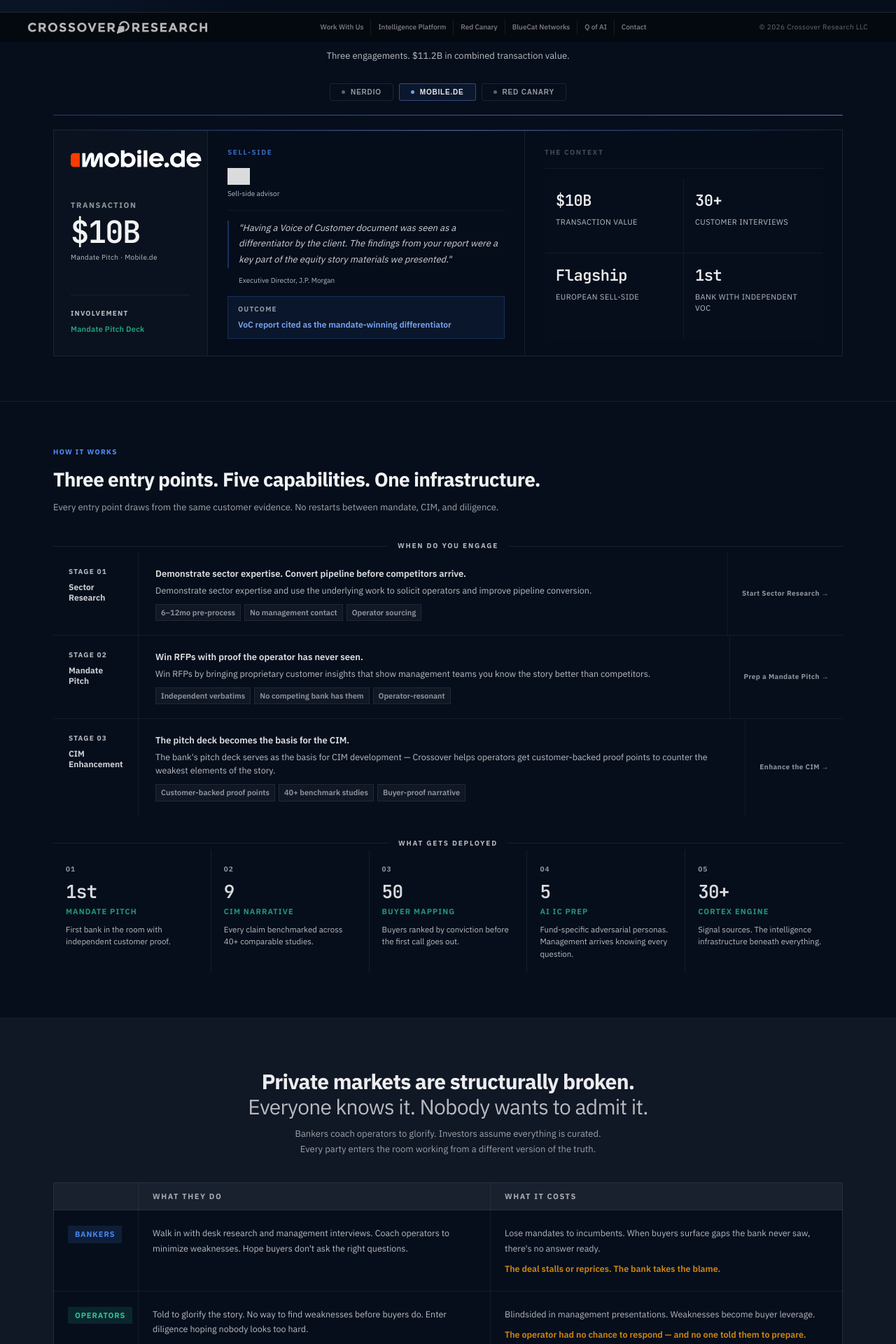
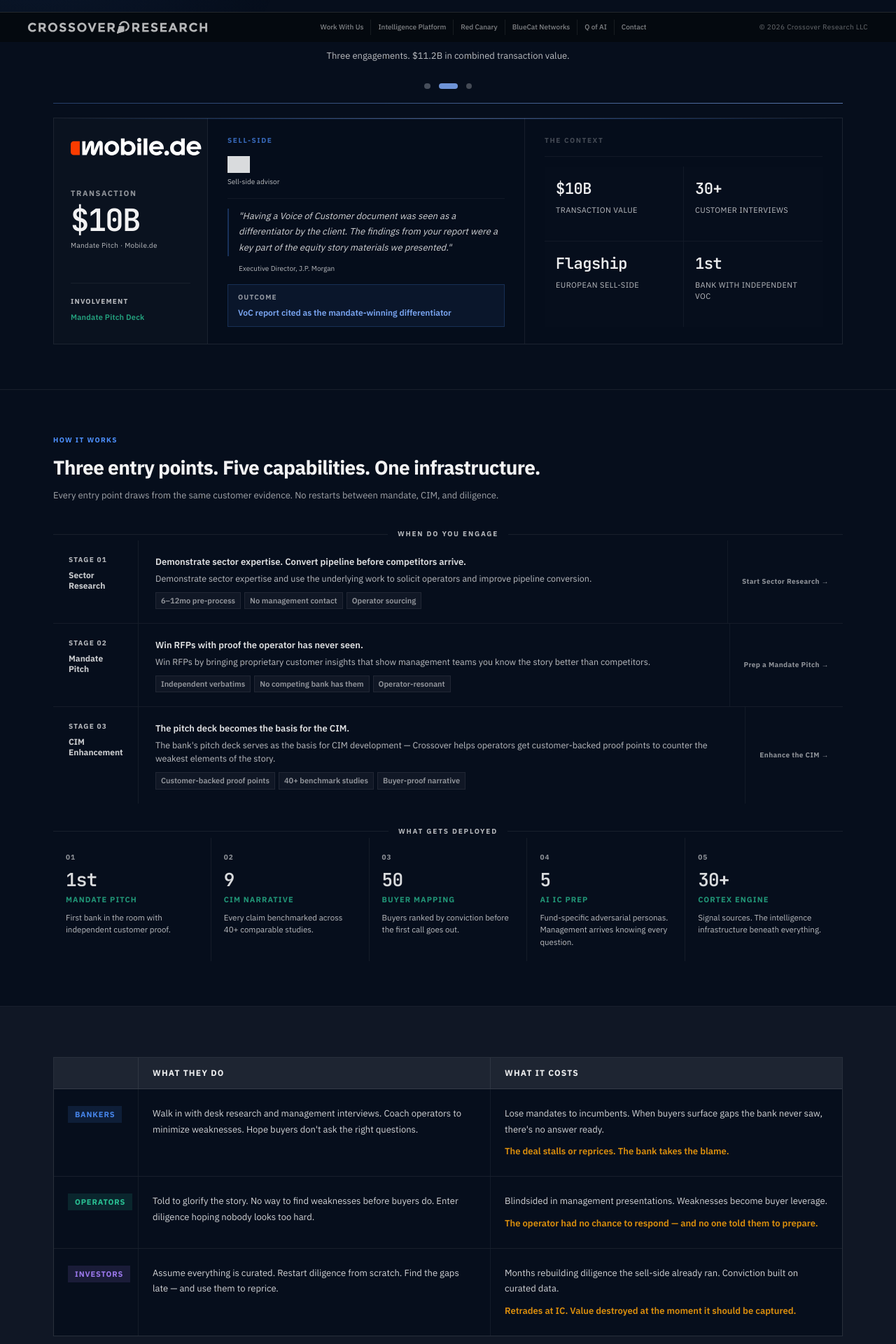
Before and after one commit to Crossover-Research/sell-side-overview-site, a Next.js app: page /intelligence in a window 1280 px wide. Shown: the part 740-2660 px from the top of the page at 70% size. Built offline with nearby package versions, Linux system fonts and the light colour scheme; grey boxes are pictures that could not be loaded.

Commit message:
DealProof: dot-only tab indicators with timed rotation; MarketProblem: table first, white header text, stronger body text

```diff
--- a/components/DealProof.tsx
+++ b/components/DealProof.tsx
@@ -164,35 +164,23 @@ export function DealProof() {
           <div style={{ fontSize: 13, color: 'rgba(255,255,255,.72)' }}>Three engagements. $11.2B in combined transaction value.</div>
         </div>
 
-        {/* Tab selectors */}
-        <div style={{ display: 'flex', justifyContent: 'center', gap: 8, marginBottom: 20 }}>
-          {DEALS.map((d, i) => (
+        {/* Tab selectors — dots only, timed rotation */}
+        <div style={{ display: 'flex', justifyContent: 'center', gap: 12, marginBottom: 20 }}>
+          {DEALS.map((_, i) => (
             <button
               key={i}
               onClick={() => goTo(i)}
               style={{
-                display: 'flex', alignItems: 'center', gap: 8,
-                padding: '6px 16px',
-                border: `1px solid ${active === i ? 'rgba(130,175,255,.35)' : 'rgba(255,255,255,.09)'}`,
-                background: active === i ? 'rgba(77,144,254,.08)' : 'transparent',
-                borderRadius: 3,
+                width: active === i ? 28 : 8,
+                height: 8,
+                borderRadius: 4,
+                padding: 0,
+                border: 'none',
+                background: active === i ? 'rgba(130,175,255,.85)' : 'rgba(255,255,255,.25)',
                 cursor: 'pointer',
-                transition: 'all .2s ease',
+                transition: 'all .3s ease',
               }}
-            >
-              <span style={{
-                width: 5, height: 5, borderRadius: '50%',
-                background: active === i ? 'rgba(130,175,255,.9)' : 'rgba(255,255,255,.35)',
-                transition: 'background .2s ease',
-                flexShrink: 0,
-              }} />
-              <span style={{
-                fontSize: 10, fontWeight: 700, letterSpacing: '.08em',
-                textTransform: 'uppercase' as const,
-                color: active === i ? 'rgba(255,255,255,.9)' : 'rgba(255,255,255,.58)',
-                transition: 'color .2s ease',
-              }}>{d.company}</span>
-            </button>
+            />
           ))}
         </div>
 
--- a/components/MarketProblem.tsx
+++ b/components/MarketProblem.tsx
@@ -32,48 +32,42 @@ export function MarketProblem() {
     <section style={{ padding:'72px 0', background:'rgba(255,255,255,.04)', borderBottom:'1px solid rgba(255,255,255,.07)' }}>
       <div style={{ maxWidth:'var(--content-max)', margin:'0 auto', padding:'0 var(--content-pad)' }}>
 
-        {/* Header */}
-        <div style={{ textAlign:'center', marginBottom:36 }}>
-          <h2 style={{ fontSize:'clamp(20px,3vw,30px)', fontWeight:700, color: 'rgba(255,255,255,.92)', letterSpacing:'-.025em', lineHeight:1.2, marginBottom:10 }}>
-            Private markets are structurally broken.<br />
-            <span style={{ color: 'rgba(255,255,255,.70)', fontWeight:400 }}>Everyone knows it. Nobody wants to admit it.</span>
-          </h2>
-          <p style={{ fontSize:13, color: 'rgba(255,255,255,.60)', lineHeight:1.7 }}>
-            Bankers coach operators to glorify. Investors assume everything is curated.<br />
-            Every party enters the room working from a different version of the truth.
-          </p>
-        </div>
-
-        {/* Table */}
-        <div style={{ border:'1px solid rgba(255,255,255,.1)', overflow:'hidden' }}>
+        {/* Table first */}
+        <div style={{ border:'1px solid rgba(255,255,255,.1)', overflow:'hidden', marginBottom:20 }}>
           {/* Header row */}
-          <div style={{ display:'grid', gridTemplateColumns:'120px 1fr 1fr', background:'rgba(255,255,255,.04)', borderBottom:'1px solid rgba(255,255,255,.08)' }}>
-            <div style={{ padding:'10px 20px' }} />
-            <div style={{ padding:'10px 20px', fontSize: 11, fontWeight:700, letterSpacing:'.14em', textTransform:'uppercase', color: 'rgba(255,255,255,.62)', borderLeft:'1px solid rgba(255,255,255,.06)' }}>What They Do</div>
-            <div style={{ padding:'10px 20px', fontSize: 11, fontWeight:700, letterSpacing:'.14em', textTransform:'uppercase', color: 'rgba(255,255,255,.62)', borderLeft:'1px solid rgba(255,255,255,.06)' }}>What It Costs</div>
+          <div style={{ display:'grid', gridTemplateColumns:'120px 1fr 1fr', background:'rgba(255,255,255,.06)', borderBottom:'1px solid rgba(255,255,255,.1)' }}>
+            <div style={{ padding:'12px 20px' }} />
+            <div style={{ padding:'12px 20px', fontSize:12, fontWeight:700, letterSpacing:'.1em', textTransform:'uppercase' as const, color:'rgba(255,255,255,.92)', borderLeft:'1px solid rgba(255,255,255,.08)' }}>What They Do</div>
+            <div style={{ padding:'12px 20px', fontSize:12, fontWeight:700, letterSpacing:'.1em', textTransform:'uppercase' as const, color:'rgba(255,255,255,.92)', borderLeft:'1px solid rgba(255,255,255,.08)' }}>What It Costs</div>
           </div>
 
           {ROWS.map((row, i) => (
-            <div key={i} style={{ display:'grid', gridTemplateColumns:'120px 1fr 1fr', borderBottom: i < ROWS.length-1 ? '1px solid rgba(255,255,255,.06)' : 'none', background:'rgba(6,14,28,.95)' }}>
-              <div style={{ padding:'22px 20px', display:'flex', alignItems:'flex-start' }}>
-                <span style={{ fontSize: 11, fontWeight:700, letterSpacing:'.08em', textTransform:'uppercase', color:row.audienceColor, background:row.audienceBg, padding:'3px 10px', display:'inline-block' }}>
+            <div key={i} style={{ display:'grid', gridTemplateColumns:'120px 1fr 1fr', borderBottom: i < ROWS.length-1 ? '1px solid rgba(255,255,255,.07)' : 'none', background:'rgba(6,14,28,.95)' }}>
+              <div style={{ padding:'24px 20px', display:'flex', alignItems:'flex-start' }}>
+                <span style={{ fontSize:11, fontWeight:700, letterSpacing:'.08em', textTransform:'uppercase' as const, color:row.audienceColor, background:row.audienceBg, padding:'3px 10px', display:'inline-block' }}>
                   {row.audience}
                 </span>
               </div>
-              <div style={{ padding:'22px 20px', borderLeft:'1px solid rgba(255,255,255,.06)', fontSize:12.5, color: 'rgba(255,255,255,.72)', lineHeight:1.7 }}>
+              <div style={{ padding:'24px 20px', borderLeft:'1px solid rgba(255,255,255,.06)', fontSize:13, color:'rgba(255,255,255,.82)', lineHeight:1.75 }}>
                 {row.what}
               </div>
-              <div style={{ padding:'22px 20px', borderLeft:'1px solid rgba(255,255,255,.06)' }}>
-                <div style={{ fontSize:12.5, color: 'rgba(255,255,255,.70)', lineHeight:1.7, marginBottom:8 }}>{row.cost}</div>
-                <div style={{ fontSize:12.5, fontWeight:600, color:'rgba(245,158,11,.85)', lineHeight:1.6 }}>{row.costBold}</div>
+              <div style={{ padding:'24px 20px', borderLeft:'1px solid rgba(255,255,255,.06)' }}>
+                <div style={{ fontSize:13, color:'rgba(255,255,255,.82)', lineHeight:1.75, marginBottom:10 }}>{row.cost}</div>
+                <div style={{ fontSize:13, fontWeight:600, color:'rgba(245,158,11,.9)', lineHeight:1.6 }}>{row.costBold}</div>
               </div>
             </div>
           ))}
         </div>
 
-        {/* Footer line */}
-        <div style={{ textAlign:'center', marginTop:20, fontSize:13, color: 'rgba(255,255,255,.75)', fontStyle:'italic' }}>
-          Every party works from a different version of the truth. Crossover is the one record none of them produced — and all of them rely on.
+        {/* Header below table */}
+        <div style={{ textAlign:'center', marginBottom:0 }}>
+          <h2 style={{ fontSize:'clamp(20px,3vw,30px)', fontWeight:700, color:'rgba(255,255,255,.92)', letterSpacing:'-.025em', lineHeight:1.2, marginBottom:10 }}>
+            Private markets are structurally broken.<br />
+            <span style={{ color:'rgba(255,255,255,.70)', fontWeight:400 }}>Everyone knows it. Nobody wants to admit it.</span>
+          </h2>
+          <p style={{ fontSize:13, color:'rgba(255,255,255,.72)', lineHeight:1.7, fontStyle:'italic' }}>
+            Every party works from a different version of the truth. Crossover is the one record none of them produced — and all of them rely on.
+          </p>
         </div>
 
       </div>
```
